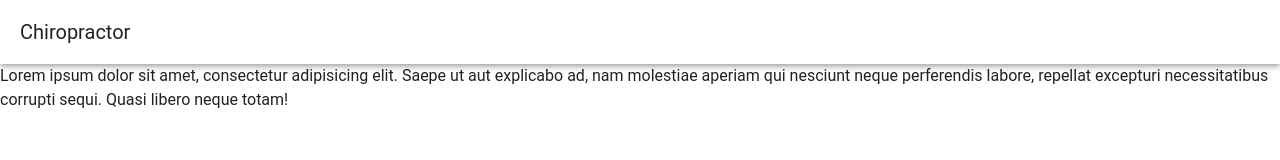
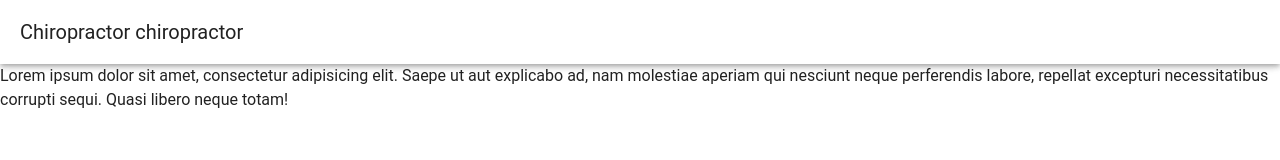
Before and after one commit to Wanlainjo-development-team/chiropractor, a Nuxt app: page / in a window 1280 px wide. Shown: the top 160 px of the page. Built offline with nearby package versions, Linux system fonts and the light colour scheme.

Commit message:
Master cheching if pull request works

```diff
--- a/layouts/AppBar.vue
+++ b/layouts/AppBar.vue
@@ -1,3 +1,3 @@
 <template>
-  <v-app-bar title="Chiropractor"></v-app-bar>
+  <v-app-bar title="Chiropractor chiropractor"></v-app-bar>
 </template>
```
